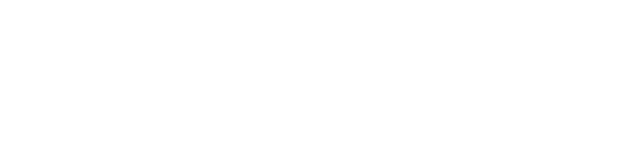
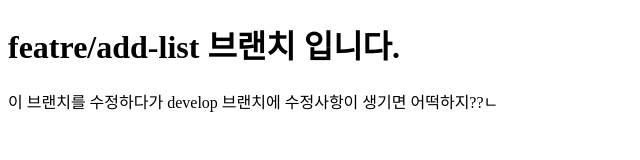
Before and after one commit to Joyounsang/study, a plain HTML site: page index.html in a window 1280 px wide. Shown: the whole page, without its empty margins (0-640 px from the left). Drawn offline with Linux system fonts and the light colour scheme.

```diff
--- a/index.html
+++ b/index.html
@@ -7,6 +7,10 @@
     <title>Document_Deveopment</title>
 </head>
 <body>
+    <h1>featre/add-list 브랜치 입니다.</h1>
+    <p>
+        이 브랜치를 수정하다가 develop 브랜치에 수정사항이 생기면 어떡하지??ㄴ
+    </p>
 
 </body>
 </html>
```
